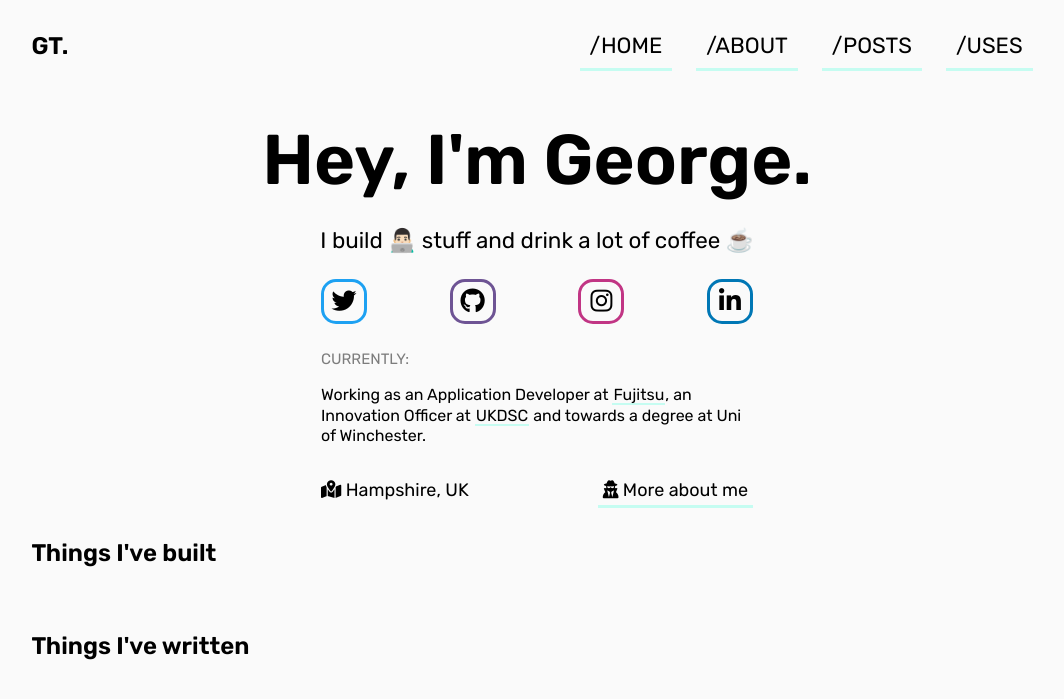
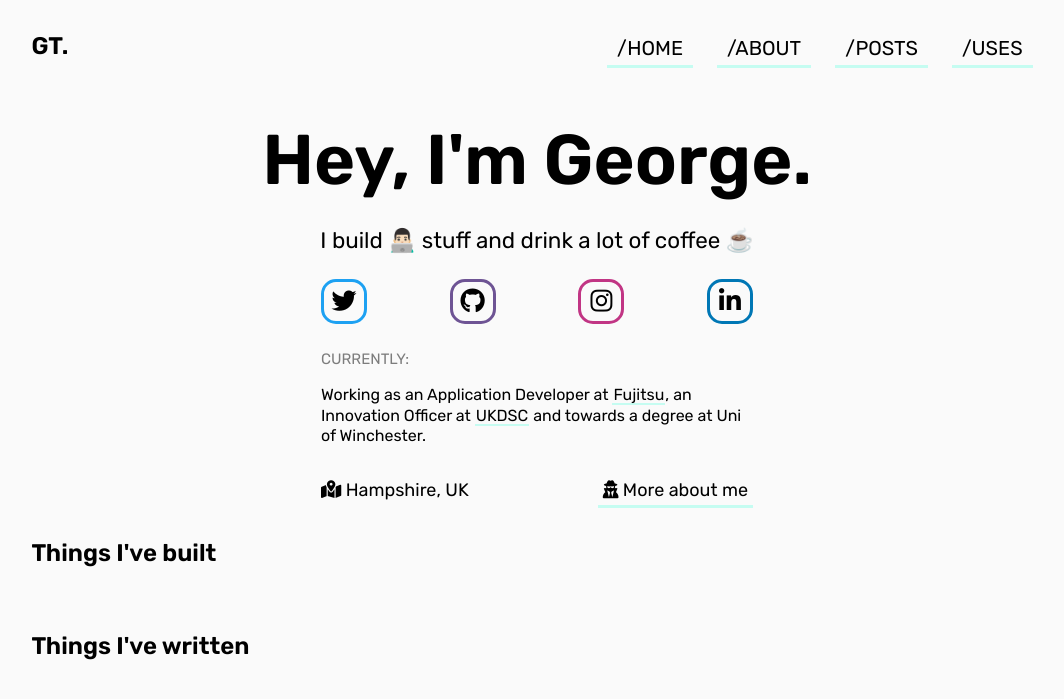
Before and after one commit to georgepstaylor/gpst, a Jekyll site: the page built from index.html, in a window 1280 px wide. Shown: the top 699 px of the page, without its empty margins (103-1167 px from the left). Built offline with Jekyll 4.4.1, drawn with Linux system fonts in a browser that asks for light colours; nearby versions of some CDN libraries.

Commit message:
progress

```diff
--- a/assets/main.css
+++ b/assets/main.css
@@ -19,7 +19,7 @@ nav {
 .content img {
     display: block;
     max-width: 75%;
-    width:max-content;
+    /* width:max-content; */
     margin:auto;
     border-radius: 15px;
 }
@@ -29,9 +29,9 @@ nav a {
     display: inline-block;
     color: black;
     text-decoration: none;
-    height: 50px;
+    height: 45px;
     line-height: 50px;
-    font-size: 22px;
+    font-size: 20px;
     list-style: none;
     text-align: center;
     transition: all 0.25s ease-in-out;
@@ -42,12 +42,12 @@ nav a {
             #C5FCF1 100%);
     background-position: 0 105%;
     background-repeat: repeat-x;
-    background-size: 10px 5px;
+    background-size: 5px 5px;
 }
 
 nav a:hover {
     /* transform: skewX(-25deg); */
-    background-size: 10px 50px;
+    background-size: 5px 40px;
 }
 
 nav>ul {
```
Also changed, not shown: _posts/2021-02/2021-02-06-Setting up an IoT network with Ubiquiti UDM Pro.md (+5 -1 lines), _posts/2021-02/iotnet-2.png (added), _posts/2021-02/iotnet-3.png (added), _posts/2021-02/iotnet-4.png (added), 1 other file.
